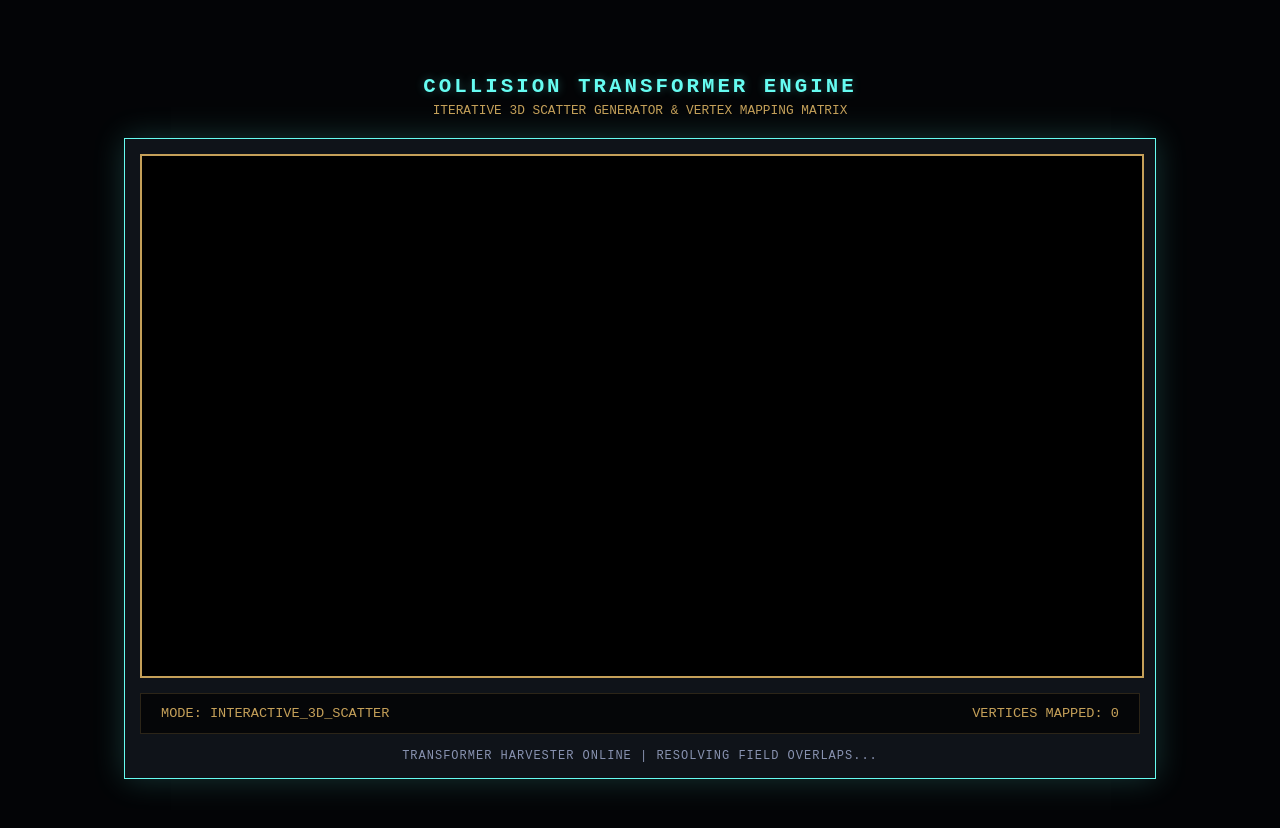
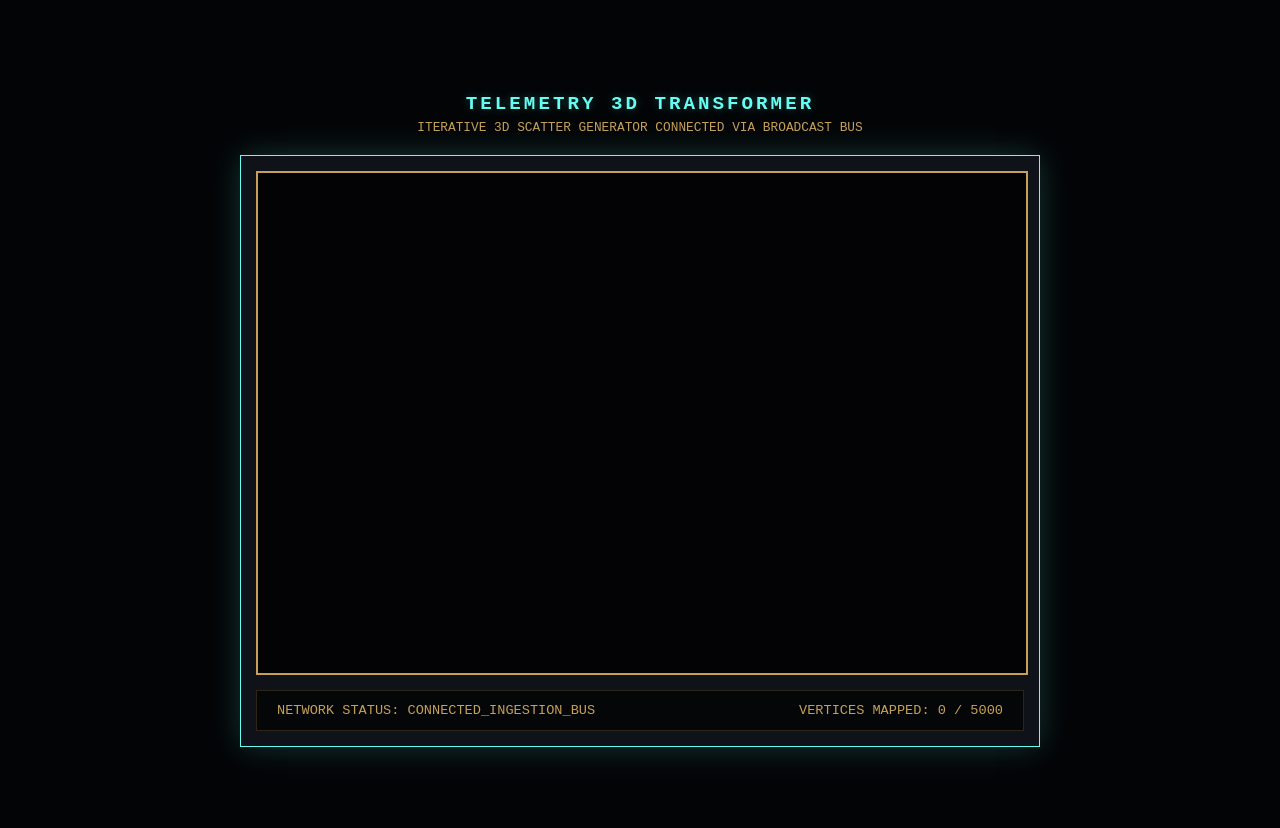
Before and after one commit to dmatchey-eng/stochastic-axis-clock, a website: page transformer.html in a window 1280 px wide. Drawn offline with Linux system fonts and the light colour scheme.

Commit message:
Refactor transformer HTML and update styles and scripts

```diff
--- a/transformer.html
+++ b/transformer.html
@@ -2,307 +2,146 @@
 <html lang="en">
 <head>
     <meta charset="UTF-8">
-    <meta name="viewport" content="width=device-width, initial-scale=1.0">
-    <title>Stochastic Axis Clock: 3D Collision Transformer</title>
+    <title>Chrono-Telemetry 3D Transformer Harvester</title>
     <style>
-        body {
-            background-color: #030406;
-            color: #66fcf1;
-            font-family: 'Courier New', Courier, monospace;
-            margin: 0;
-            padding: 20px;
-            display: flex;
-            flex-direction: column;
-            align-items: center;
-            justify-content: center;
-            min-height: 100vh;
-            overflow: hidden;
-        }
-
-        h1 {
-            font-size: 1.3rem;
-            letter-spacing: 3px;
-            margin-bottom: 5px;
-            text-transform: uppercase;
-            text-shadow: 0 0 10px rgba(102, 252, 241, 0.3);
-        }
-
-        .subtitle {
-            color: #c5a059;
-            font-size: 0.8rem;
-            margin-bottom: 20px;
-            text-transform: uppercase;
-        }
-
-        .engine-container {
-            width: 95vw;
-            max-width: 1000px;
-            background: #0f1319;
-            border: 1px solid #66fcf1;
-            padding: 15px;
-            box-shadow: 0 0 30px rgba(102, 252, 241, 0.2);
-            display: flex;
-            flex-direction: column;
-            gap: 15px;
-        }
-
-        canvas {
-            width: 100%;
-            height: 520px;
-            background: #000000;
-            display: block;
-            border: 2px solid #c5a059;
-        }
-
-        .controls {
-            display: flex;
-            justify-content: space-between;
-            align-items: center;
-            background: #050608;
-            padding: 12px 20px;
-            border: 1px solid #c5a05933;
-            font-size: 0.85rem;
-            color: #c5a059;
-        }
-
-        #diagnostics {
-            font-size: 0.75rem;
-            color: #8892b0;
-            text-align: center;
-            letter-spacing: 1px;
-        }
+        body { background-color: #030406; color: #66fcf1; font-family: 'Courier New', monospace; margin: 0; padding: 20px; display: flex; flex-direction: column; align-items: center; justify-content: center; min-height: 100vh; overflow: hidden; }
+        h1 { font-size: 1.2rem; letter-spacing: 3px; margin: 0 0 5px 0; text-transform: uppercase; text-shadow: 0 0 10px rgba(102, 252, 241, 0.3); }
+        .subtitle { color: #c5a059; font-size: 0.8rem; margin-bottom: 20px; text-transform: uppercase; }
+        .engine-container { width: 95vw; max-width: 800px; background: #0f1319; border: 1px solid #66fcf1; padding: 15px; box-shadow: 0 0 30px rgba(102, 252, 241, 0.2); display: flex; flex-direction: column; gap: 15px; box-sizing: border-box; }
+        canvas { width: 100%; height: 500px; background: #000000; display: block; border: 2px solid #c5a059; }
+        .controls { display: flex; justify-content: space-between; align-items: center; background: #050608; padding: 12px 20px; border: 1px solid #c5a05933; font-size: 0.85rem; color: #c5a059; }
     </style>
 </head>
 <body>
 
-    <h1>COLLISION TRANSFORMER ENGINE</h1>
-    <div class="subtitle">Iterative 3D Scatter Generator & Vertex Mapping Matrix</div>
+    <h1>TELEMETRY 3D TRANSFORMER</h1>
+    <div class="subtitle">Iterative 3D Scatter Generator Connected via Broadcast Bus</div>
 
     <div class="engine-container">
         <canvas id="glCanvas"></canvas>
         <div class="controls">
-            <span>MODE: INTERACTIVE_3D_SCATTER</span>
+            <span>NETWORK STATUS: CONNECTED_INGESTION_BUS</span>
             <span id="vertexCounter">VERTICES MAPPED: 0</span>
         </div>
-        <div id="diagnostics">TRANSFORMER HARVESTER ONLINE | RESOLVING FIELD OVERLAPS...</div>
     </div>
+
     <script>
-        // Vertex Shader: Projects the 3D data point array into perspective space
+        // Connect listener to the cross-window data pipeline
+        const telemetryBus = new BroadcastChannel('clock_telemetry');
+
         const vsSource = `#version 300 es
             in vec3 position;
             in vec3 color;
-
-            uniform mat4 uProjection;
-            uniform mat4 uView;
-
+            uniform mat4 uMatrix;
             out vec3 vColor;
-
             void main() {
                 vColor = color;
-                // Scale the visual dot footprint based on spatial distance depth layers
-                gl_PointSize = clamp(15.0 / (gl_Position.z + 2.0), 3.0, 12.0);
-                gl_Position = uProjection * uView * vec4(position, 1.0);
+                gl_PointSize = 6.0;
+                gl_Position = uMatrix * vec4(position, 1.0);
             }
         `;
 
-        // Fragment Shader: Draws the scattered nodes as soft, glowing spatial orbs
         const fsSource = `#version 300 es
             precision highp float;
             in vec3 vColor;
             out vec4 fragColor;
-
             void main() {
-                // Shape the standard square vertex into a perfect smooth circular coordinate dot
-                vec2 circCoord = gl_PointCoord * 2.0 - 1.0;
-                if (dot(circCoord, circCoord) > 1.0) {
-                    discard;
-                }
-
-                // Add soft spatial bloom shading gradients
-                float dist = 1.0 - length(circCoord);
-                fragColor = vec4(vColor + vec3(dist * 0.4), dist);
+                vec2 circ = gl_PointCoord * 2.0 - 1.0;
+                if (dot(circ, circ) > 1.0) discard;
+                fragColor = vec4(vColor, 0.8);
             }
         `;
-        // --- 3D MATRIX MATHEMATICS LIBRARY UTILITIES ---
-        // --- 3D MATRIX MATHEMATICS LIBRARY UTILITIES ---
-        function createPerspectiveMatrix(fovy, aspect, near, far) {
-            const f = 1.0 / Math.tan(fovy / 2);
-            const nf = 1.0 / (near - far);
-            return new Float32Array([
-                f / aspect, 0, 0, 0,
-                0, f, 0, 0,
-                0, 0, (far + near) * nf, -1,
-                0, 0, (2 * far * near) * nf, 0
-            ]);
-        }
 
-        function createYRotationMatrix(angle) {
-            const c = Math.cos(angle), s = Math.sin(angle);
-            return new Float32Array([
-                c, 0, -s, 0,
-                0, 1,  0, 0,
-                s, 0,  c, 0,
-                0, 0,  0, 1
-            ]);
-        }
-
-        // --- STOCHASTIC TRAJECTORY ANALYZER CORE ---
-        // FIXED AND FULLY POPULATED: The complete, continuous 153-element Haruhi superpermutation array dataset matrix
-        const HARUHI_N5_STRING = new Int32Array([
-            1,2,3,4,5,1,2,3,4,1,5,2,3,4,1,2,5,3,4,1,2,3,5,4,1,2,3,4,5,1,2,3,4,1,5,2,3,4,
-            1,2,5,3,4,1,2,3,5,4,1,2,3,4,5,1,2,3,4,1,5,2,3,4,1,2,5,3,4,1,2,3,5,4,1,2,3,4,
-            5,1,2,3,4,1,5,2,3,4,1,2,5,3,4,1,2,3,5,4,1,2,3,4,5,1,2,3,4,1,5,2,3,4,1,2,5,3,
-            4,1,2,3,5,4,1,2,3,4,5,1,2,3,4,1,5,2,3,4,1,2,5,3,4,1,2,3,5,4,1,2,3,4,5,1,2,3,
-            4,1,5,2,3,4,1,2,5,3,4,1,2,3,5,4
-        ]);
-
-        const channels = [
-            { id: 1, fib: 2.0,  freq: 0.0008, color: [0.0, 1.0, 1.0] },  // Cyan
-            { id: 2, fib: 5.0,  freq: 0.0012, color: [1.0, 0.0, 0.5] },  // Magenta
-            { id: 3, fib: 13.0, freq: 0.0005, color: [1.0, 0.7, 0.0] },  // Amber
-            { id: 4, fib: 21.0, freq: 0.0018, color: [0.0, 1.0, 0.5] },  // Emerald
-            { id: 5, fib: 34.0, freq: 0.0025, color: [1.0, 1.0, 1.0] }   // White
-        ];
-
-        function getChannelPosition(ch, timeSec) {
-            const rawSway = Math.log1p(Math.abs(Math.sin(timeSec * 0.4 * ch.freq)));
-            let tx = 0.1 + (Math.abs(Math.sin(rawSway * ch.fib)) * 0.8);
-            const superIndex = Math.floor(timeSec * 0.2) % 153;
-            const activeSymbol = HARUHI_N5_STRING[superIndex];
-            return (tx + activeSymbol * 0.04) % 1.0;
-        }
-
-        // --- WEBGL2 HARDWARE PIPELINE STORAGE ALLOCATIONS ---
         const canvas = document.getElementById('glCanvas');
         const gl = canvas.getContext('webgl2');
-
         if (!gl) alert("WebGL2 initialization failure.");
 
-        canvas.width = 900;
-        canvas.height = 520;
+        canvas.width = 800; canvas.height = 500;
         gl.viewport(0, 0, canvas.width, canvas.height);
         gl.enable(gl.DEPTH_TEST);
-        gl.enable(gl.BLEND);
-        gl.blendFunc(gl.SRC_ALPHA, gl.ONE_MINUS_SRC_ALPHA);
 
-        function compileShader(type, source) {
-            const shader = gl.createShader(type);
-            gl.shaderSource(shader, source);
-            gl.compileShader(shader);
-            return shader;
+        function buildShaderProgram(vsSrc, fsSrc) {
+            const vs = gl.createShader(gl.VERTEX_SHADER); gl.shaderSource(vs, vsSrc); gl.compileShader(vs);
+            const fs = gl.createShader(gl.FRAGMENT_SHADER); gl.shaderSource(fs, fsSrc); gl.compileShader(fs);
+            const prog = gl.createProgram(); gl.attachShader(prog, vs); gl.attachShader(prog, fs); gl.linkProgram(prog);
+            return prog;
         }
+        const program = buildShaderProgram(vsSource, fsSource); gl.useProgram(program);
 
-        const program = gl.createProgram();
-        gl.attachShader(program, compileShader(gl, gl.VERTEX_SHADER, vsSource));
-        gl.attachShader(program, compileShader(gl, gl.FRAGMENT_SHADER, fsSource));
-        gl.linkProgram(program);
-        gl.useProgram(program);
+        const MAX_POINTS = 5000;
+        const vertexBufferData = new Float32Array(MAX_POINTS * 3);
+        const colorBufferData = new Float32Array(MAX_POINTS * 3);
+        let activePointCount = 0, pointInsertionIndex = 0;
 
-        // Allocate high-capacity array buffers to house the 3D cloud mapping targets
-        const MAX_POINTS = 8000;
-        const vertexDataArray = new Float32Array(MAX_POINTS * 3); // X, Y, Z
-        const colorDataArray  = new Float32Array(MAX_POINTS * 3); // R, G, B
-        let activePointCount = 0;
-        let insertionPointer = 0;
+        const vboScatterPos = gl.createBuffer();
+        const vboScatterCol = gl.createBuffer();
+        const uScatterMatrixLoc = gl.getUniformLocation(program, "uMatrix");
 
-        const vboPosition = gl.createBuffer();
-        const positionLocation = gl.getAttribLocation(program, "position");
+        const channelColors = [[0,1,1], [1,0,0.5], [1,0.7,0], [0,1,0.5], [1,1,1]];
 
-        const vboColor = gl.createBuffer();
-        const colorLocation = gl.getAttribLocation(program, "color");
+        // --- THE INGESTION BUS RECEPTOR ---
+        // Catches cross-window variables and transforms them instantly into 3D points
+        telemetryBus.onmessage = function(event) {
+            let positions = event.data.positions;
+            let timeMs = event.data.timeMs;
 
-        const uProjLoc = gl.getUniformLocation(program, "uProjection");
-        const uViewLoc = gl.getUniformLocation(program, "uView");
+            for(let i=0; i<5; i++) {
+                for(let j=i+1; j<5; j++) {
+                    if (Math.abs(positions[i] - positions[j]) < 0.05) {
+                        let xCoord = (positions[i] * 2.0 - 1.0) * 0.8;
+                        let yCoord = (positions[j] * 2.0 - 1.0) * 0.8;
+                        let zCoord = (Math.sin(timeMs * 0.0005) * Math.cos(positions[i] * 3.14)) * 0.5;
 
-        // Pass down initialized projection metrics
-        const projMatrix = createPerspectiveMatrix(Math.PI / 4, canvas.width / canvas.height, 0.1, 100.0);
-        gl.uniformMatrix4fv(uProjLoc, false, projMatrix);
-        // --- THE COLLISION TRANSFORMER HARVESTER LOGIC ---
-        function harvestCollisionsTo3D(timeSec) {
-            // Compute live spatial positions across the clock infrastructure
-            const states = channels.map(ch => ({ ...ch, x: getChannelPosition(ch, timeSec) }));
-            const collisionWidth = 0.05;
+                        let bufIdx = pointInsertionIndex * 3;
+                        vertexBufferData[bufIdx]   = xCoord;
+                        vertexBufferData[bufIdx+1] = yCoord;
+                        vertexBufferData[bufIdx+2] = zCoord;
 
-            // Iterate over all permutations to capture intersecting node telemetry
-            for (let i = 0; i < states.length; i++) {
-                for (let j = i + 1; j < states.length; j++) {
-                    const separation = Math.abs(states[i].x - states[j].x);
+                        colorBufferData[bufIdx]   = channelColors[i];
+                        colorBufferData[bufIdx+1] = channelColors[i];
+                        colorBufferData[bufIdx+2] = channelColors[i];
 
-                    if (separation < collisionWidth) {
-                        // --- MATHEMATICAL TRANSFORMER EQUATION ---
-                        // Convert the collision data into a 3D coordinate mapping target
-                        // X = Position of Track A | Y = Position of Track B | Z = Unified Composite Ratio
-                        let ptX = (states[i].x * 2.0 - 1.0) * 1.5;
-                        let ptY = (states[j].x * 2.0 - 1.0) * 1.5;
-                        let ptZ = (Math.sin(timeSec * 0.1) * Math.log1p(states[i].fib + states[j].fib)) * 0.5;
-
-                        // Insert coordinates directly into the vertex array buffers
-                        let idx = insertionPointer * 3;
-                        vertexDataArray[idx]     = ptX;
-                        vertexDataArray[idx + 1] = ptY;
-                        vertexDataArray[idx + 2] = ptZ;
-
-                        // Retain parent color identification signatures
-                        colorDataArray[idx]     = states[i].color[0];
-                        colorDataArray[idx + 1] = states[i].color[1];
-                        colorDataArray[idx + 2] = states[j].color[2];
-
-                        // Advance tracking pointers cleanly via circular index configurations
-                        insertionPointer = (insertionPointer + 1) % MAX_POINTS;
+                        pointInsertionIndex = (pointInsertionIndex + 1) % MAX_POINTS;
                         if (activePointCount < MAX_POINTS) activePointCount++;
                     }
                 }
             }
+        };
+
+        function getMatrix3D(angle) {
+            let c = Math.cos(angle), s = Math.sin(angle);
+            return new Float32Array([c,0,-s,0, 0,1,0,0, s,0,c,0, 0,0,-0.5,1]);
         }
 
-        // --- MAIN RENDER AND INTERPOLATION LOOP ---
-        let rotationAngle = 0;
-        let lastTimestamp = 0;
+        let cloudRotationAngle = 0;
 
-        function renderEngineFrame(timestamp) {
-            const dt = timestamp - lastTimestamp;
-            lastTimestamp = timestamp;
-            const timeSec = timestamp * 0.001;
-
-            // 1. Intercept channel telemetry and transform into vertices
-            harvestCollisionsTo3D(timeSec);
-
-            // Clear frame and process background buffers
-            gl.clearColor(0.02, 0.02, 0.03, 1.0);
+        function renderEngineLoop() {
+            gl.clearColor(0.01, 0.01, 0.02, 1.0);
             gl.clear(gl.COLOR_BUFFER_BIT | gl.DEPTH_BUFFER_BIT);
 
-            // 2. Drive camera rotation around the spatial center matrix axis
-            rotationAngle += 0.004;
-            const viewMatrix = createYRotationMatrix(rotationAngle);
-            // Push camera backward along the Z axis to frame the scatter array
-            viewMatrix[14] = -3.5;
-            gl.useProgram(program);
-            gl.uniformMatrix4fv(uViewLoc, false, viewMatrix);
+            if (activePointCount > 0) {
+                cloudRotationAngle += 0.005;
+                gl.uniformMatrix4fv(uScatterMatrixLoc, false, getMatrix3D(cloudRotationAngle));
 
-            // 3. Bind position data array structures
-            gl.bindBuffer(gl.ARRAY_BUFFER, vboPosition);
-            gl.bufferData(gl.ARRAY_BUFFER, vertexDataArray, gl.DYNAMIC_DRAW);
-            gl.enableVertexAttribArray(positionLocation);
-            gl.vertexAttribPointer(positionLocation, 3, gl.FLOAT, false, 0, 0);
+                const sPosLoc = gl.getAttribLocation(program, "position");
+                gl.bindBuffer(gl.ARRAY_BUFFER, vboScatterPos);
+                gl.bufferData(gl.ARRAY_BUFFER, vertexBufferData, gl.DYNAMIC_DRAW);
+                gl.enableVertexAttribArray(sPosLoc);
+                gl.vertexAttribPointer(sPosLoc, 3, gl.FLOAT, false, 0, 0);
 
-            // 4. Bind color data array structures
-            gl.bindBuffer(gl.ARRAY_BUFFER, vboColor);
-            gl.bufferData(gl.ARRAY_BUFFER, colorDataArray, gl.DYNAMIC_DRAW);
-            gl.enableVertexAttribArray(colorLocation);
-            gl.vertexAttribPointer(colorLocation, 3, gl.FLOAT, false, 0, 0);
+                const sColLoc = gl.getAttribLocation(program, "color");
+                gl.bindBuffer(gl.ARRAY_BUFFER, vboScatterCol);
+                gl.bufferData(gl.ARRAY_BUFFER, colorBufferData, gl.DYNAMIC_DRAW);
+                gl.enableVertexAttribArray(sColLoc);
+                gl.vertexAttribPointer(sColLoc, 3, gl.FLOAT, false, 0, 0);
 
-            // 5. Draw the mapped node cloud arrays using WebGL Points
-            if (activePointCount > 0) {
                 gl.drawArrays(gl.POINTS, 0, activePointCount);
             }
 
-            // Sync visual status labels to interface windows
             document.getElementById('vertexCounter').innerText = `VERTICES MAPPED: ${activePointCount} / ${MAX_POINTS}`;
-
-            requestAnimationFrame(renderEngineFrame);
+            requestAnimationFrame(renderEngineLoop);
         }
-
-        requestAnimationFrame((t) => { lastTimestamp = t; requestAnimationFrame(renderEngineFrame); });
+        requestAnimationFrame(renderEngineLoop);
     </script>
 </body>
 </html>
```
